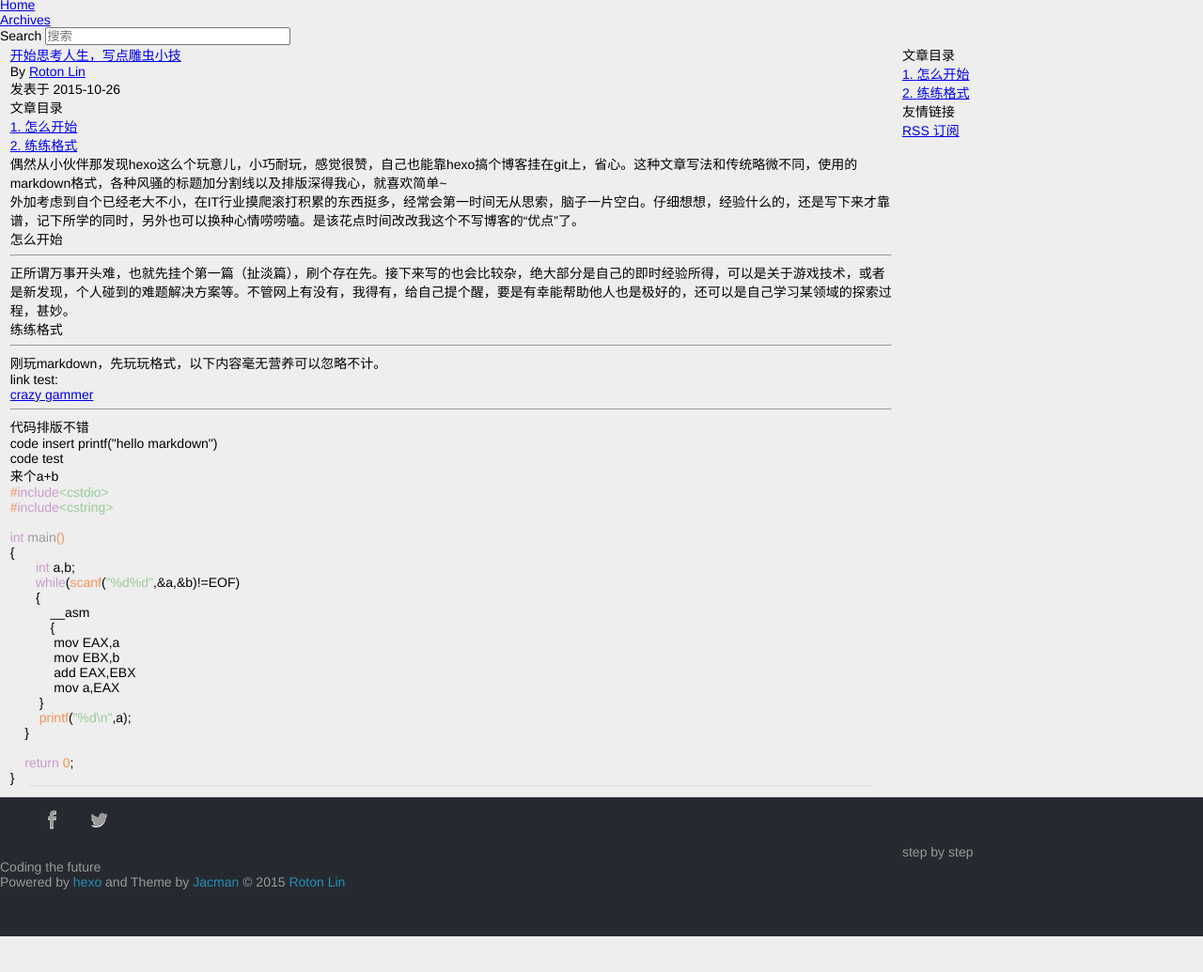
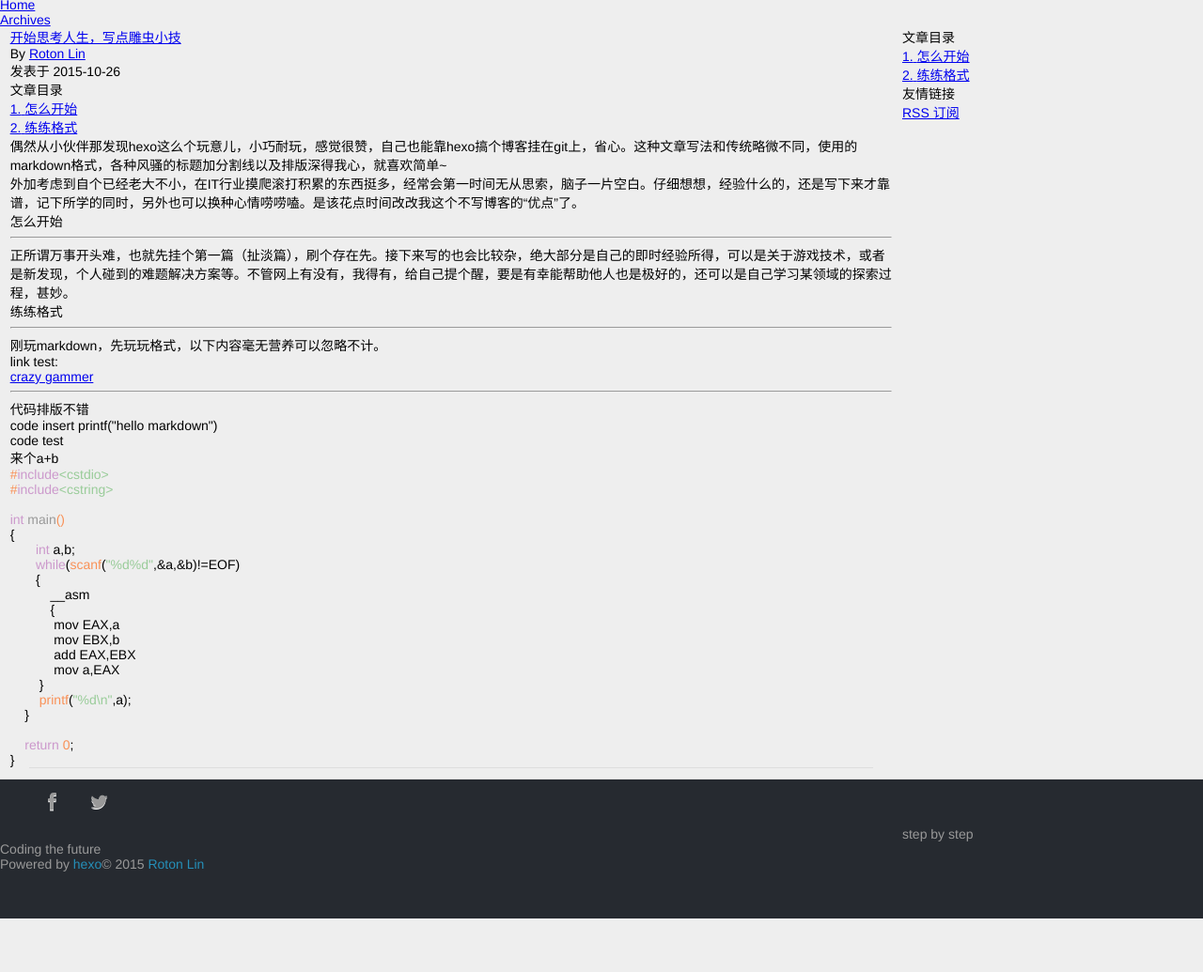
Before and after one commit to rotonlin/rotonlin.github.io, a plain HTML site: page 2015/10/26/hello-world/index.html in a window 1280 px wide. Shown: the part 19-1054 px from the top of the page at 94% size. Drawn offline with Linux system fonts and the light colour scheme; a script that the page names is missing.

Commit message:
Site updated: 2015-10-26 01:16:01

```diff
--- a/2015/10/26/hello-world/index.html
+++ b/2015/10/26/hello-world/index.html
@@ -52,14 +52,6 @@
 
 						<li><a href="/archives">Archives</a></li>
 
-					<li>
-
-						<form class="search" action="http://zhannei.baidu.com/cse/search" target="_blank">
-							<label>Search</label>
-						<input name="s" type="hidden" value= null ><input type="text" name="q" size="30" placeholder="搜索"><br>
-						</form>
-
-					</li>
 				</ul>
 			</nav>
 </div>
@@ -219,7 +211,7 @@
 
 
 		<p class="copyright">
-		Powered by <a href="http://hexo.io" target="_blank" title="hexo">hexo</a> and Theme by <a href="https://github.com/wuchong/jacman" target="_blank" title="Jacman">Jacman</a> © 2015
+		Powered by <a href="http://hexo.io" target="_blank" title="hexo">hexo</a>© 2015
 
 		<a href="/about" target="_blank" title="Roton Lin">Roton Lin</a>
 
```
Also changed, not shown: archives/2015/10/index.html (+1 -9 lines), archives/2015/index.html (+1 -9 lines), archives/index.html (+1 -9 lines), index.html (+1 -9 lines).
